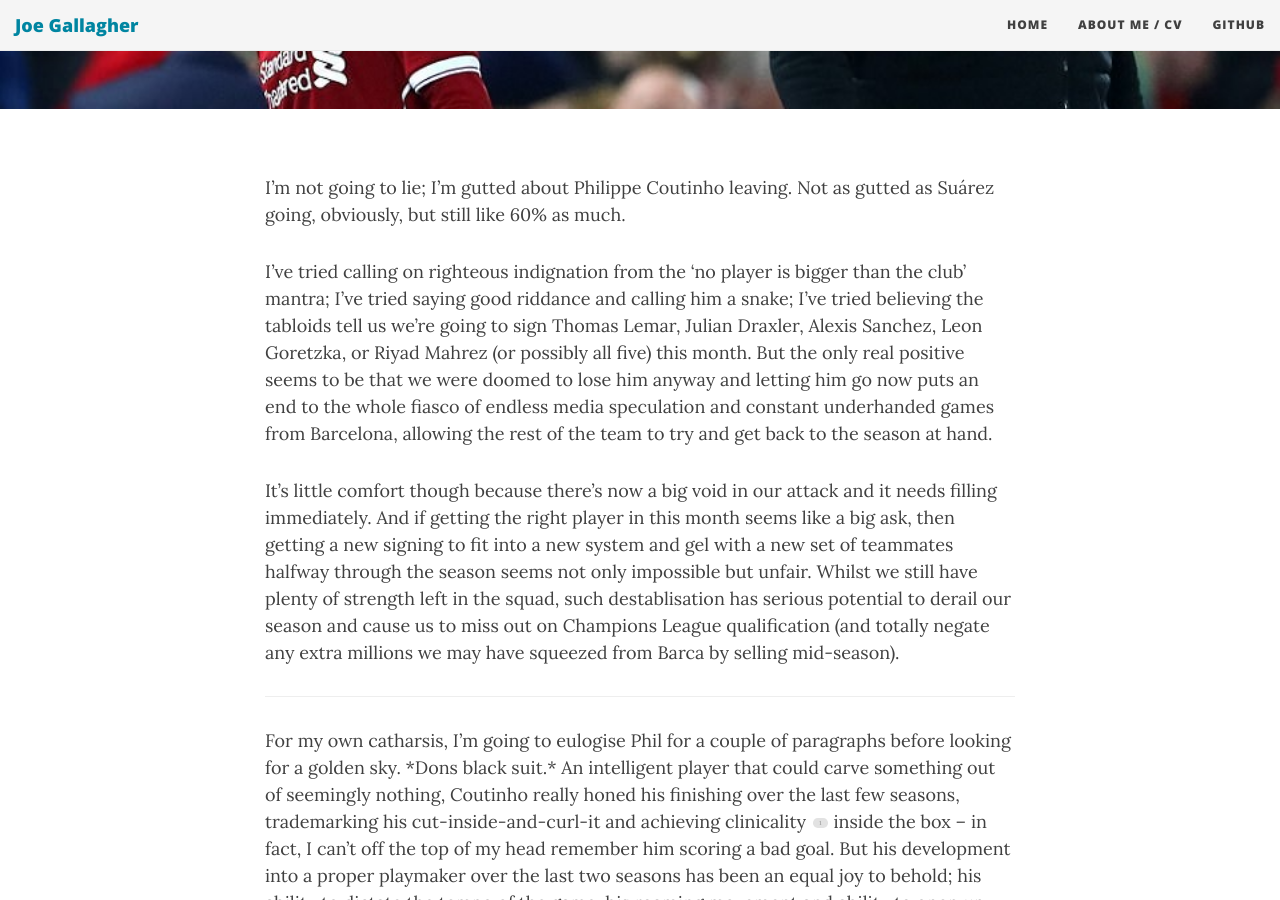
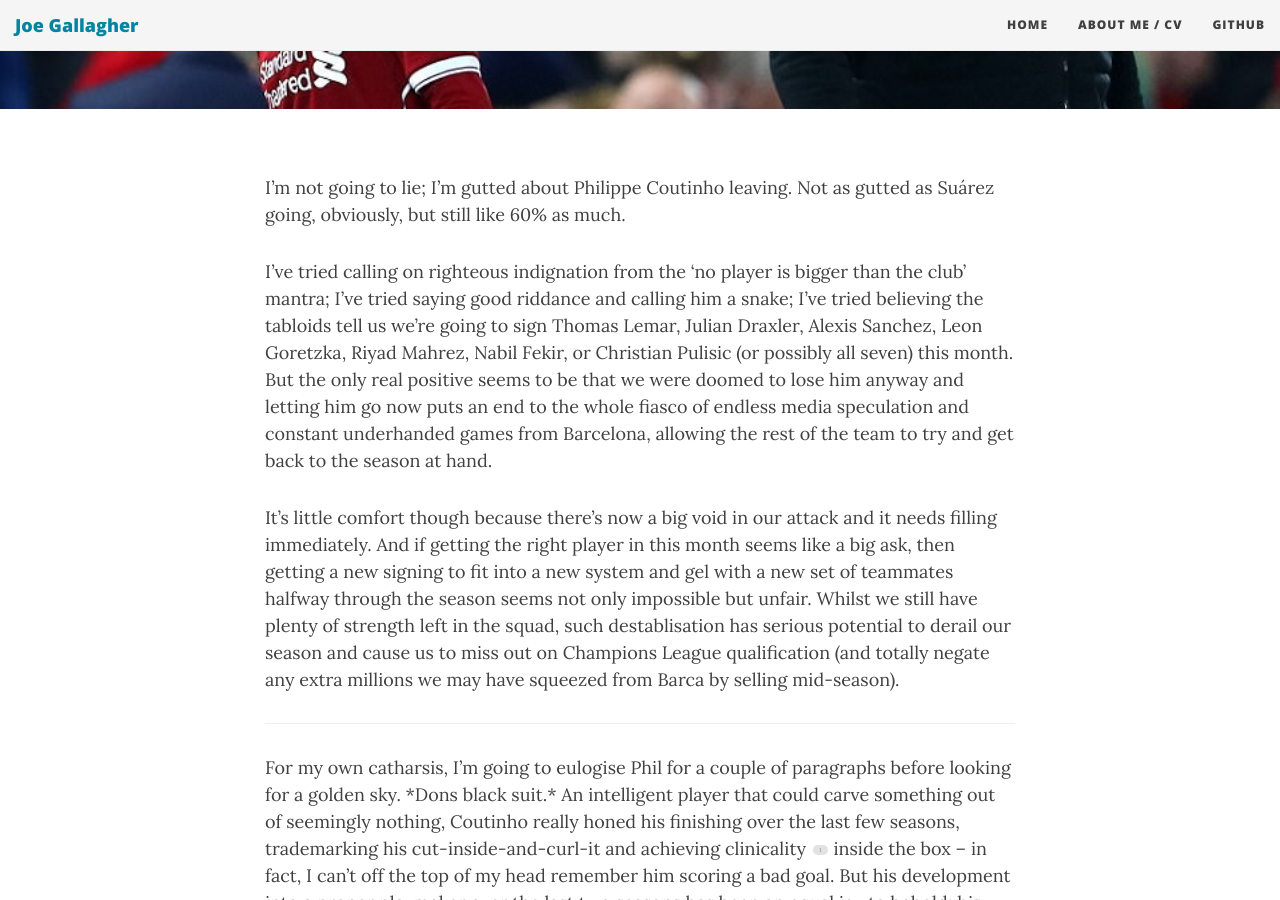
Before and after one commit to JoGall/jogall.github.io, a Jekyll site: the page built from _posts/2018-01-07-bye-bye-phil.md, in a window 1280 px wide and 900 px high, scrolled down 422 px. Built offline with Jekyll 4.4.1, drawn with Linux system fonts in a browser that asks for light colours; nearby versions of some CDN libraries; comment, search, counter and statistics services are not loaded.

Commit message:
Update 2018-01-07-bye-bye-phil.md

```diff
--- a/_posts/2018-01-07-bye-bye-phil.md
+++ b/_posts/2018-01-07-bye-bye-phil.md
@@ -15,7 +15,7 @@
 
 I’m not going to lie; I’m gutted about Philippe Coutinho leaving. Not as gutted as Suárez going, obviously, but still like 60% as much.
 
-I’ve tried calling on righteous indignation from the ‘no player is bigger than the club’ mantra; I’ve tried saying good riddance and calling him a snake; I’ve tried believing the tabloids tell us we’re going to sign Thomas Lemar, Julian Draxler, Alexis Sanchez, Leon Goretzka, or Riyad Mahrez (or possibly all five) this month. But the only real positive seems to be that we were doomed to lose him anyway and letting him go now puts an end to the whole fiasco of endless media speculation and constant underhanded games from Barcelona, allowing the rest of the team to try and get back to the season at hand.
+I’ve tried calling on righteous indignation from the ‘no player is bigger than the club’ mantra; I’ve tried saying good riddance and calling him a snake; I’ve tried believing the tabloids tell us we’re going to sign Thomas Lemar, Julian Draxler, Alexis Sanchez, Leon Goretzka, Riyad Mahrez, Nabil Fekir, or Christian Pulisic (or possibly all seven) this month. But the only real positive seems to be that we were doomed to lose him anyway and letting him go now puts an end to the whole fiasco of endless media speculation and constant underhanded games from Barcelona, allowing the rest of the team to try and get back to the season at hand.
 
 It’s little comfort though because there's now a big void in our attack and it needs filling immediately. And if getting the right player in this month seems like a big ask, then getting a new signing to fit into a new system and gel with a new set of teammates halfway through the season seems not only impossible but unfair. Whilst we still have plenty of strength left in the squad, such destablisation has serious potential to derail our season and cause us to miss out on Champions League qualification (and totally negate any extra millions we may have squeezed from Barca by selling mid-season).
 
```
